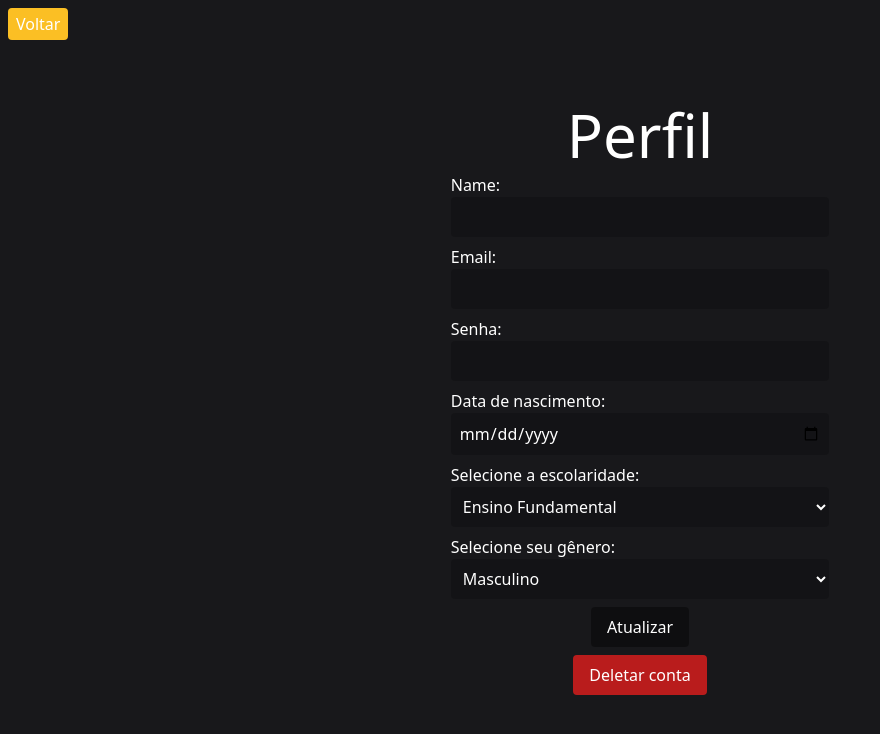
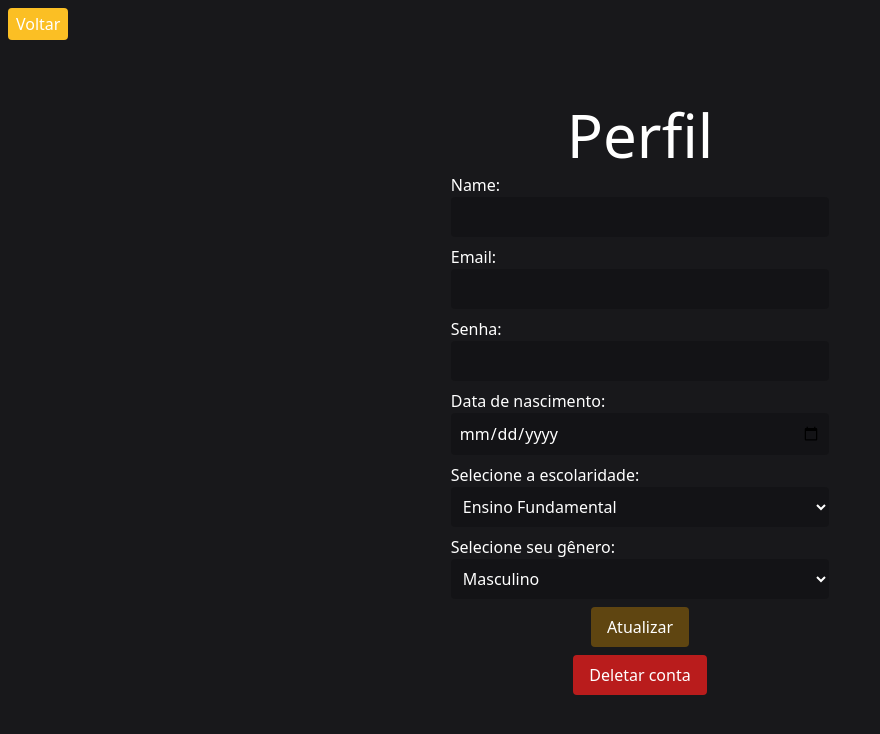
Before and after one commit to Lucassimaog6/PIT, a React (Vite) app in the folder FrontEnd/: page /profile in a window 1280 px wide. Shown: the top 734 px of the page, without its empty margins (0-880 px from the left). Built offline with nearby package versions, Linux system fonts and the light colour scheme; no server answers.

Commit message:
Update index.jsx

```diff
--- a/FrontEnd/src/Pages/Profile/index.jsx
+++ b/FrontEnd/src/Pages/Profile/index.jsx
@@ -158,7 +158,7 @@ export default function Profile() {
 
                 <button
                     onClick={handleUpdate}
-                    className='bg-black/40 mx-auto w-fit px-4 py-2 rounded'
+                    className='bg-yellow-600/40 mx-auto w-fit px-4 py-2 rounded'
                 >
                     Atualizar
                 </button>
```
